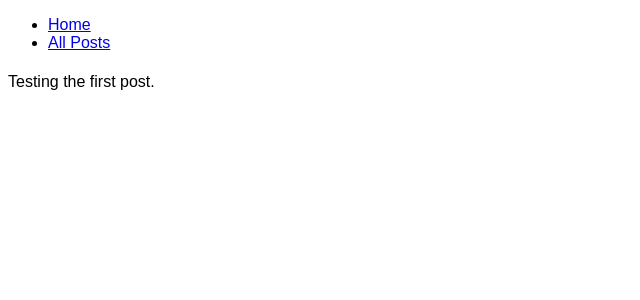
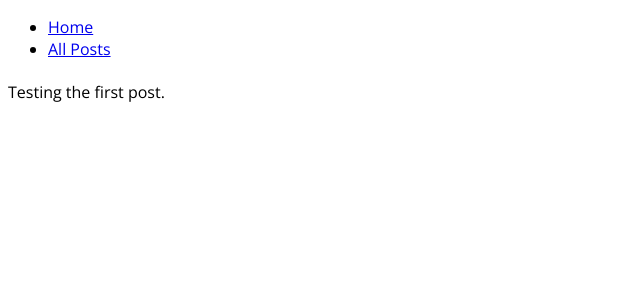
Before and after one commit to overheardonearth/overheardonearth.github.io, a Jekyll site: the page built from index.html, in a window 1280 px wide. Shown: the top 300 px of the page, without its empty margins (0-640 px from the left). Built offline with Jekyll 4.4.1, drawn with Linux system fonts in a browser that asks for light colours.

Commit message:
Update main.css

```diff
--- a/css/main.css
+++ b/css/main.css
@@ -28,5 +28,5 @@ p {
 
 
 body {
-    font-family: 'Source Sans Pro', 'PT Serif', Sans-Serif;
+    font-family: 'Source Sans Pro', 'Open Sans', 'PT Serif', Sans-Serif;
 }
```
